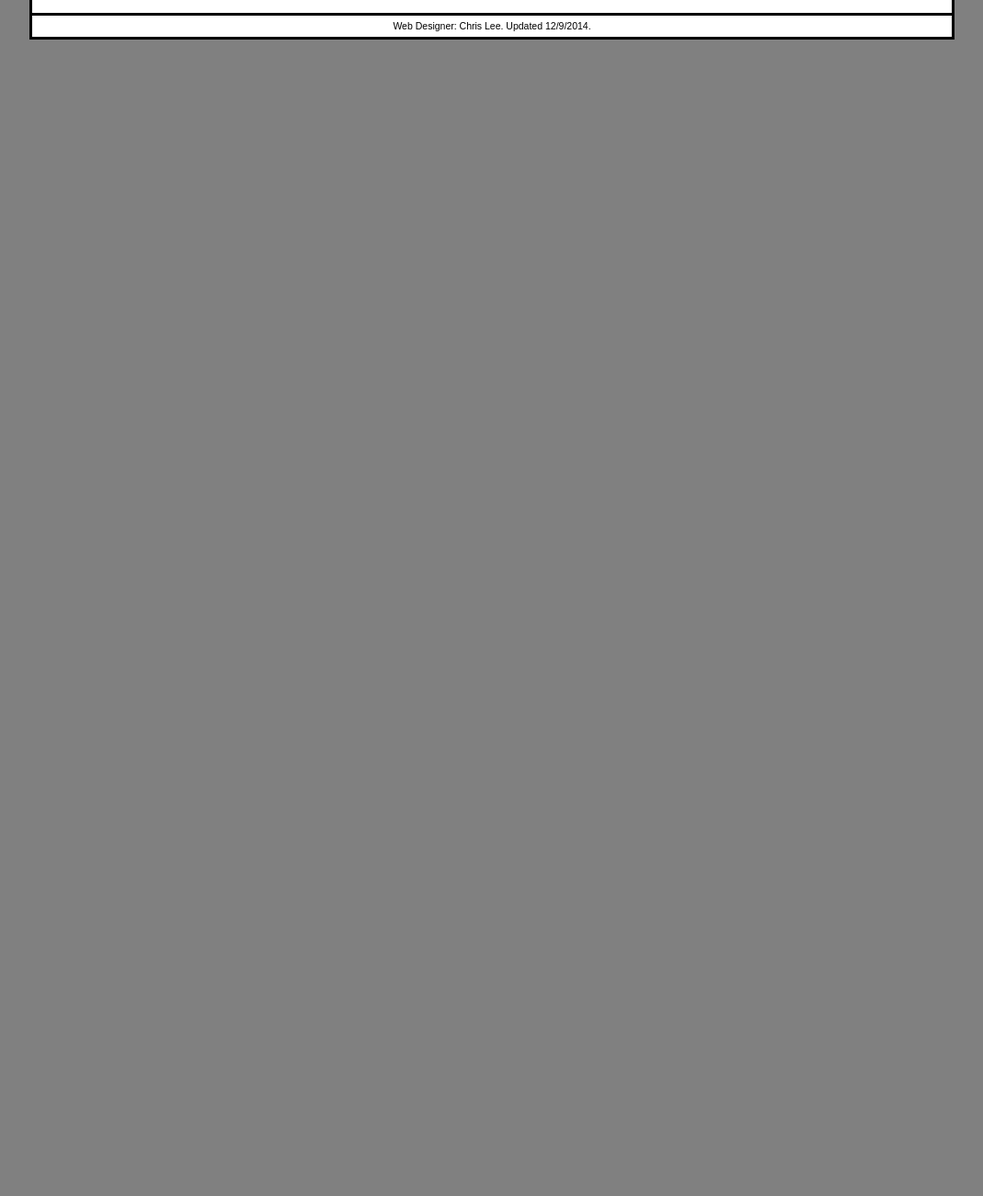
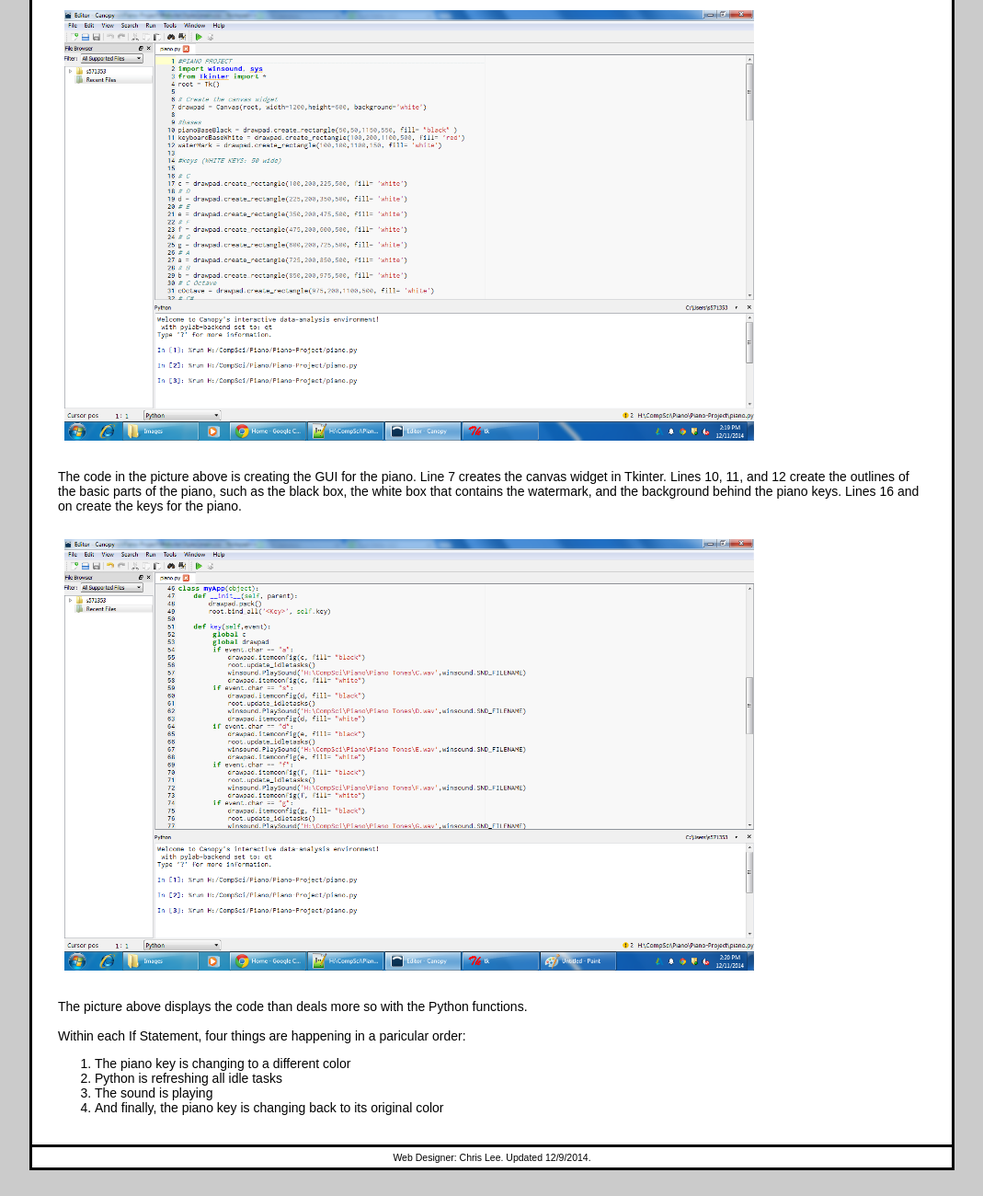
Before and after one commit to ChrisMatthewLee/Piano-Project, a plain HTML site: page Website/Description.html in a window 1280 px wide. Shown: the part 2034-3334 px from the top of the page at 92% size, without its empty margins (105-1174 px from the left). Before the commit the page ends 2105 px from the top, so only its background shows below. Drawn offline with Linux system fonts and the light colour scheme.

Commit message:
Website final

```diff
--- a/Website/Description.html
+++ b/Website/Description.html
@@ -41,6 +41,19 @@
 	<br>
 	<h2>The Code</h2>
 
+	<img src="Images/Code_Tkinter.png" />
+	<p>The code in the picture above is creating the GUI for the piano. Line 7 creates the canvas widget in Tkinter. Lines 10, 11, and 12 create the outlines of the basic parts of the piano, such as the black box, the white box that contains the watermark, and the background behind the piano keys. Lines 16 and on create the keys for the piano.</p>
+
+	<img src="Images/Code_Key.png" />
+	<p>The picture above displays the code than deals more so with the Python functions.
+		<br><br> Within each If Statement, four things are happening in a paricular order:</p>
+	<ol>
+		<li>The piano key is changing to a different color</li>
+		<li>Python is refreshing all idle tasks</li>
+		<li>The sound is playing</li>
+		<li>And finally, the piano key is changing back to its original color</li>
+	</ol>
+
 	</section>
 
 	<footer>Web Designer: Chris Lee. Updated 12/9/2014.</footer>
--- a/Website/Styles/main.css
+++ b/Website/Styles/main.css
@@ -5,7 +5,7 @@ article, aside, figure, footer, header, nav, section {
 
 /* the styles for the elements */
 html {
-	background-color: grey;
+	background-color: #CBCBCB;
 }
 
 body {
@@ -19,7 +19,7 @@ body {
 
 a:focus, a:hover {
 	font-size: 100%;
-	color: #FF00FF;
+	color: #33CCFF;
 	text-decoration:underline;
 	font-weight: bold;
 }
```
Also changed, not shown: Website/Github.html (+6 -2 lines), Website/Reflection.html (+6 -2 lines), Website/index.html (+1 -1 lines), Website/Images/reflection_pic.jpg (added).
